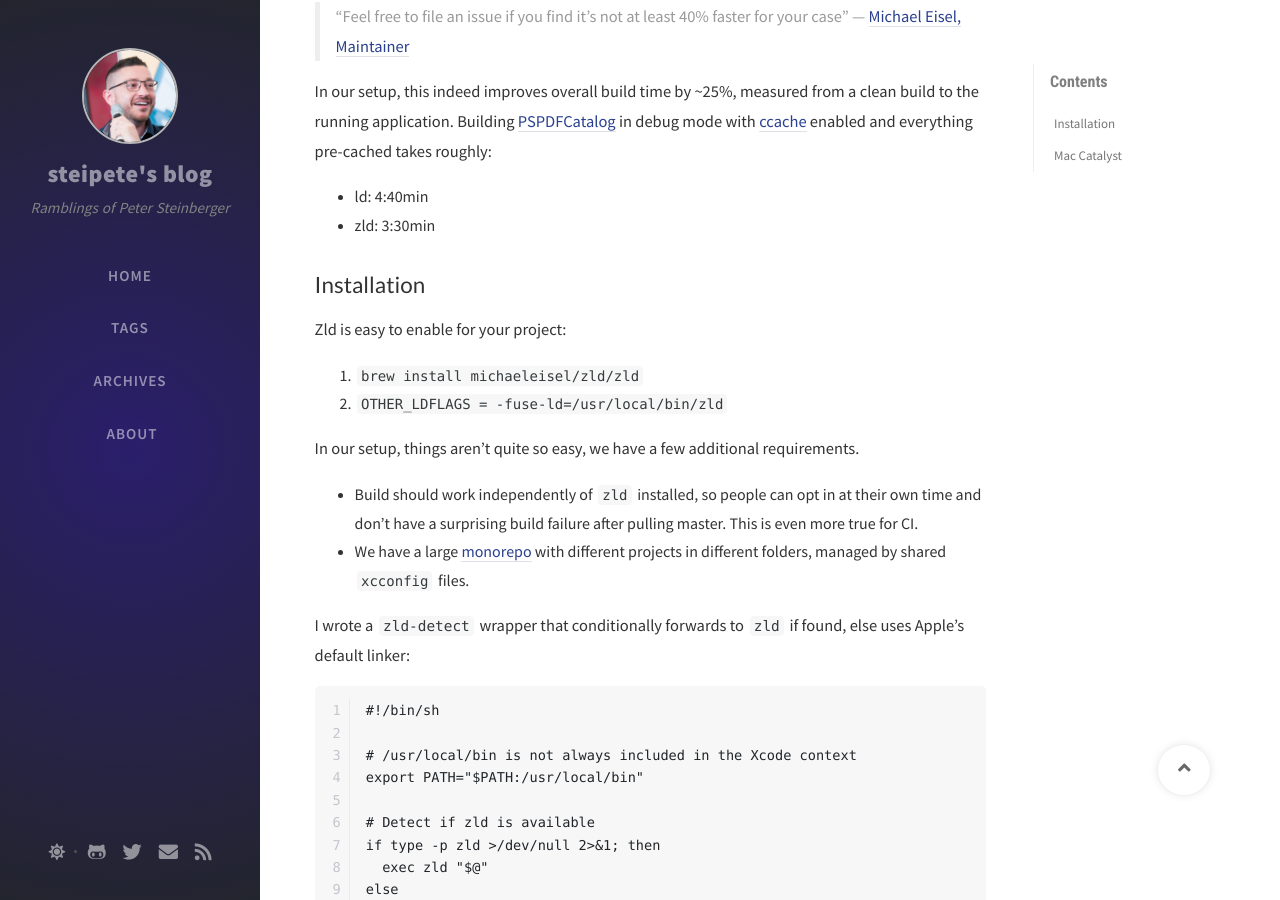
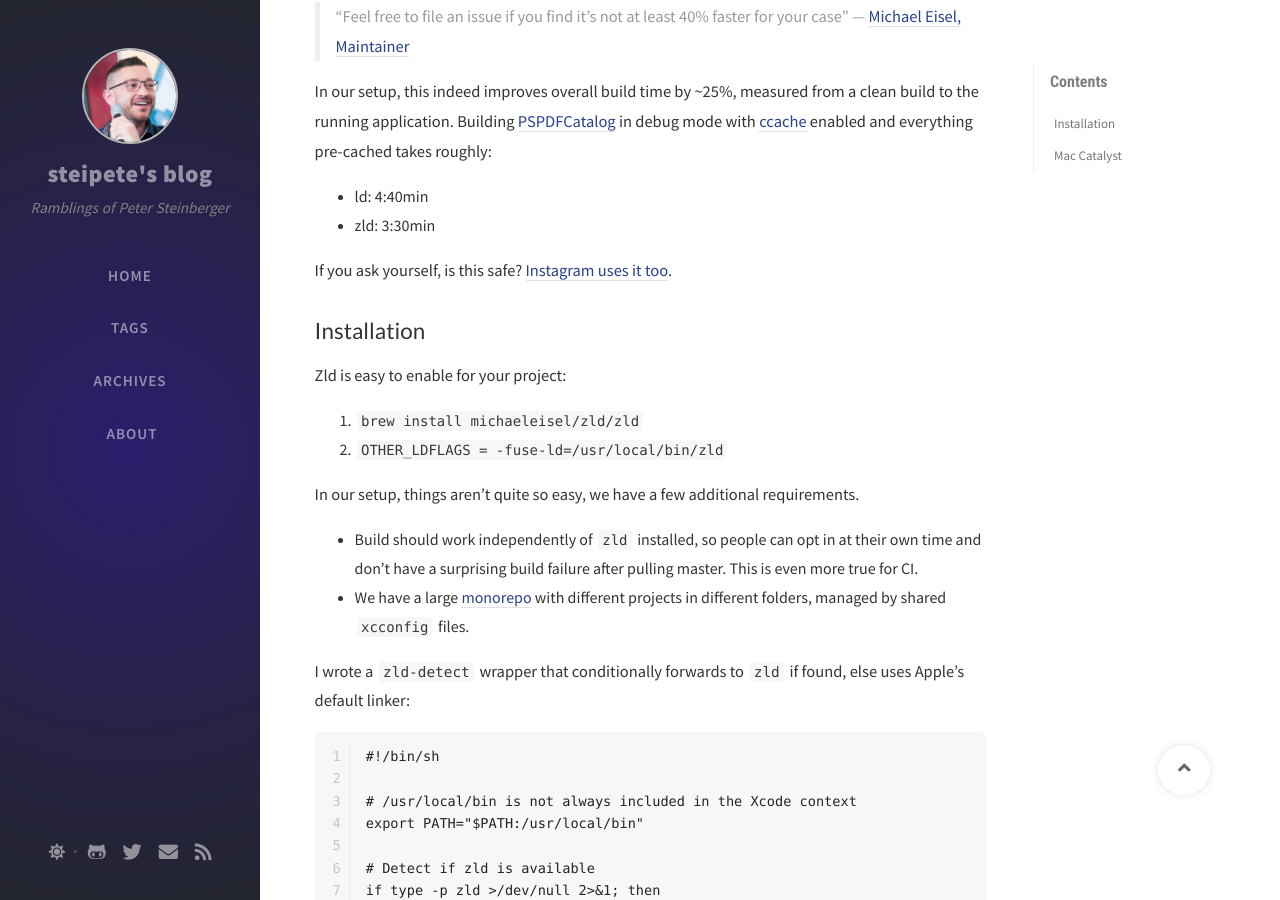
Before and after one commit to steipete/steipete.com, a Jekyll site: the page built from _posts/2020-06-05-zld-a-faster-linker.md, in a window 1280 px wide and 900 px high, scrolled down 719 px. Built offline with Jekyll 4.4.1, drawn with Linux system fonts in a browser that asks for light colours; nearby versions of some CDN libraries; comment, search, counter and statistics services are not loaded.

Commit message:
Add Intagram

```diff
--- a/_posts/2020-06-05-zld-a-faster-linker.md
+++ b/_posts/2020-06-05-zld-a-faster-linker.md
@@ -14,6 +14,8 @@ In our setup, this indeed improves overall build time by ~25%, measured from a c
 
 - ld: 4:40min
 - zld: 3:30min
+
+If you ask yourself, is this safe? [Instagram uses it too](https://twitter.com/alanzeino/status/1268230184215252992?s=21).
 
 ## Installation
 Zld is easy to enable for your project:
```
